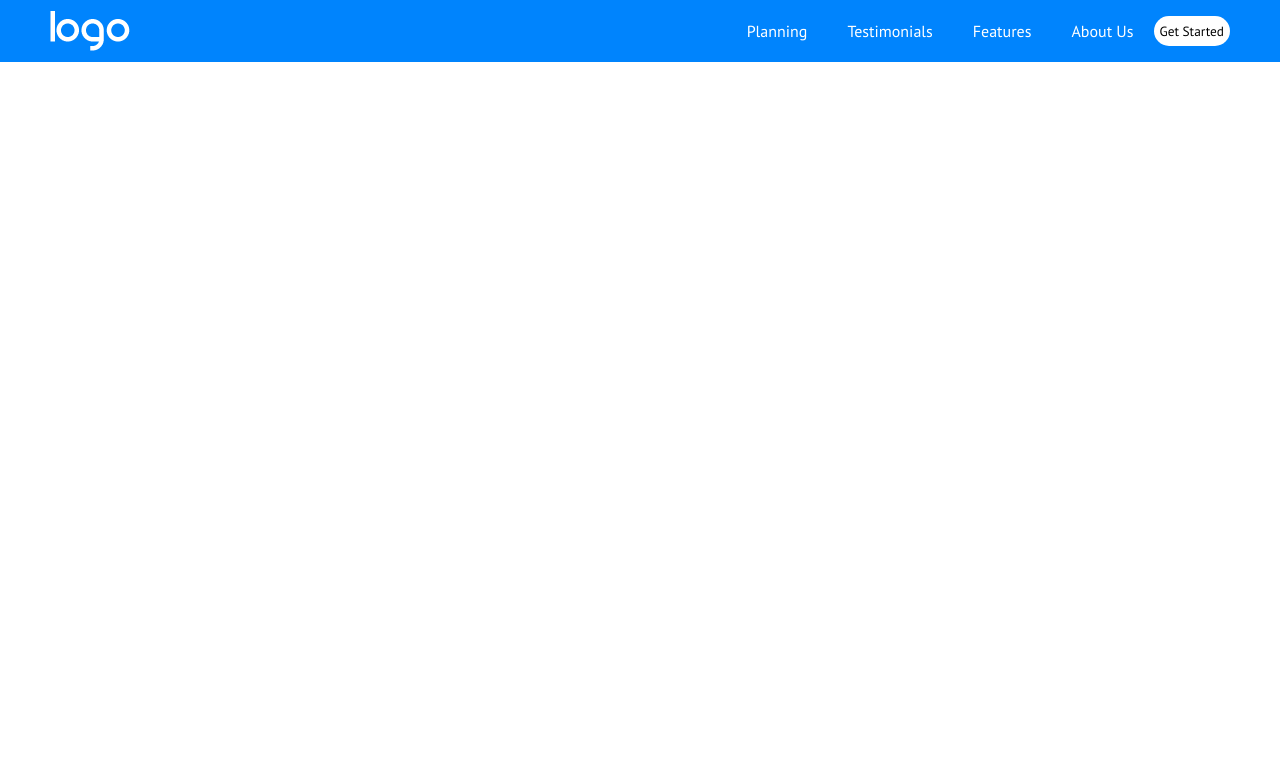
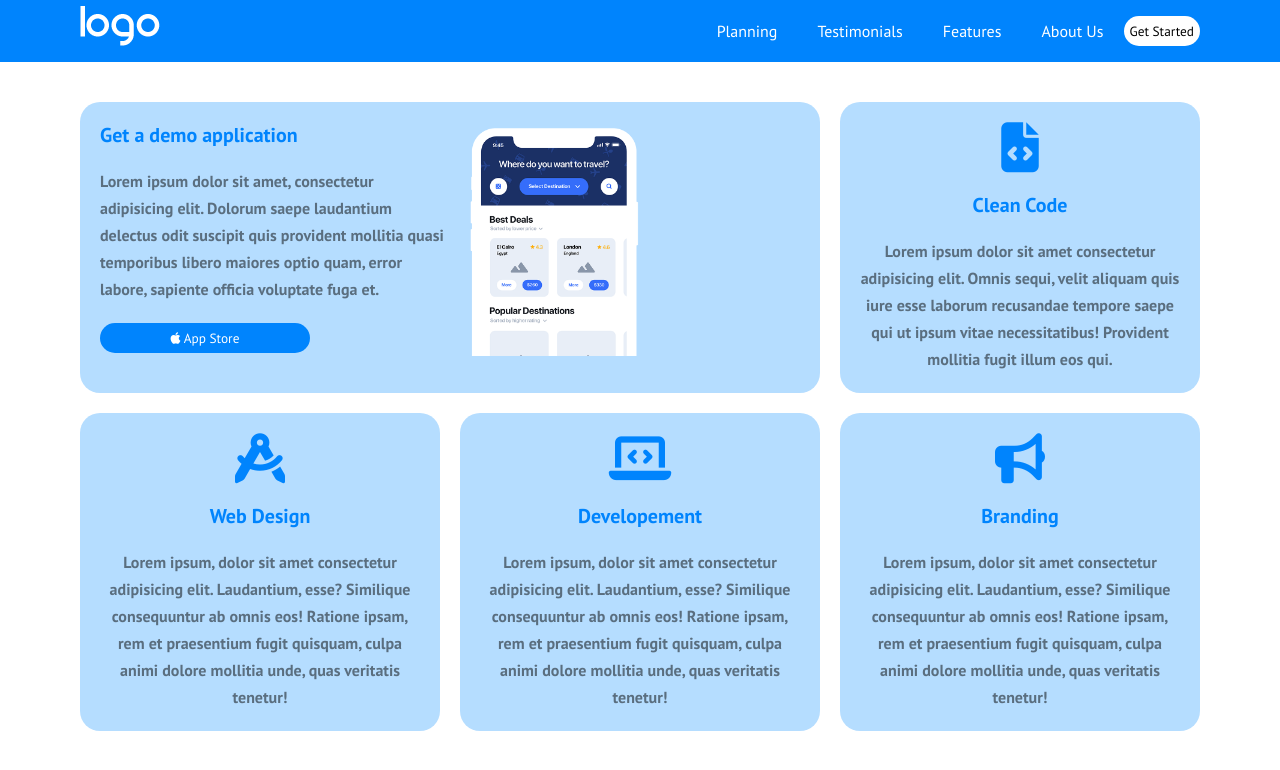
Before and after one commit to Fabrizio-padula-hub/htmlcss-responsive-layout, a plain HTML site: page index.html in a window 1280 px wide. Drawn offline with Linux system fonts and the light colour scheme.

Commit message:
feat: add section info-card

```diff
--- a/index.html
+++ b/index.html
@@ -13,8 +13,8 @@
 <body>
     <header>
         <div class="container">
-            <div class="row centering flex justify">
-                <div>
+            <div class="centering flex justify">
+                <div class="logo">
                     <img src="./img/logo.png" alt="logo">
                 </div>
                 <div class="menu flex">
@@ -26,13 +26,87 @@
                             <li>About Us</li>
                         </ul>
                     </nav>
-                    <button class="btn">Get Started</button>
+                    <button class="btn btn-none">Get Started</button>
                     <i class="fa-solid fa-bars"></i>
                 </div>
             </div>
         </div>
     </header>
-    <body></body>
+    <main>
+        <!-- intro info -->
+        <section class="info-card centering">
+            <!-- card demo and clean code -->
+            <div class="row flex">
+                <div class="col grow flex">
+                    <div class="card flex">
+                        <div class="text-smart-50">
+                            <div><strong>Get a demo application</strong></div>
+                            <p>
+                                Lorem ipsum dolor sit amet, consectetur adipisicing elit. Dolorum saepe laudantium delectus odit suscipit quis provident mollitia quasi temporibus libero maiores optio quam, error labore, sapiente officia voluptate fuga et.
+                            </p>
+                            <button class="btn">
+                                <i class="fa-brands fa-apple"></i>
+                                App Store
+                            </button>
+                        </div>
+                        <div class="text-smart-50">
+                            <img src="./img/phone.png" alt="smartphone">
+                        </div>
+                    </div>
+                </div>
+                <div class="col flex">
+                    <div class="card">
+                        <div>
+                            <i class="fa-solid fa-file-code"></i>
+                        </div>
+                        <div><strong>Clean Code</strong></div>
+                        <p>
+                            Lorem ipsum dolor sit amet consectetur adipisicing elit. Omnis sequi, velit aliquam quis iure esse laborum recusandae tempore saepe qui ut ipsum vitae necessitatibus! Provident mollitia fugit illum eos qui.
+                        </p>
+                    </div>
+                </div>
+            </div>
+            <!-- /card demo and clean code -->
+            <!-- card web, development, branding -->
+            <div class="row flex">
+                <div class="col">
+                    <div class="card">
+                        <div>
+                            <i class="fa-solid fa-compass-drafting"></i>
+                        </div>
+                        <div><strong>Web Design</strong></div>
+                        <p>
+                            Lorem ipsum, dolor sit amet consectetur adipisicing elit. Laudantium, esse? Similique consequuntur ab omnis eos! Ratione ipsam, rem et praesentium fugit quisquam, culpa animi dolore mollitia unde, quas veritatis tenetur!
+                        </p>
+                    </div>
+                </div>
+                <div class="col">
+                    <div class="card">
+                        <div>
+                            <i class="fa-solid fa-laptop-code"></i>
+                        </div>
+                        <div><strong>Developement</strong></div>
+                        <p>
+                            Lorem ipsum, dolor sit amet consectetur adipisicing elit. Laudantium, esse? Similique consequuntur ab omnis eos! Ratione ipsam, rem et praesentium fugit quisquam, culpa animi dolore mollitia unde, quas veritatis tenetur!
+                        </p>
+                    </div>
+                </div>
+                <div class="col">
+                    <div class="card">
+                        <div>
+                            <i class="fa-solid fa-bullhorn"></i>
+                        </div>
+                        <div><strong>Branding</strong></div>
+                        <p>
+                            Lorem ipsum, dolor sit amet consectetur adipisicing elit. Laudantium, esse? Similique consequuntur ab omnis eos! Ratione ipsam, rem et praesentium fugit quisquam, culpa animi dolore mollitia unde, quas veritatis tenetur!
+                        </p>
+                    </div>
+                </div>
+            </div>
+            <!-- /card web, development, branding -->
+        </section>
+        <!-- /intro info -->
+    </main>
     <footer></footer>
 
 
--- a/style.css
+++ b/style.css
@@ -36,13 +36,20 @@ body{
     display: flex;
     flex-wrap: wrap;
 }
+.row{
+    margin-left: -10px;
+    margin-right: -10px;
+}
 .centering{
-    max-width: 1200px;
+    max-width: 1140px;
     margin: 0 auto;
     padding: 0 10px;
 }
 .justify{
     justify-content: space-between;
+}
+.grow{
+    flex-grow: 1;
 }
 
 /*--------------
@@ -54,6 +61,10 @@ body{
     border-radius: 30px;
     background-color: #fff;
     font-family: "PT Sans", sans-serif;
+}
+.card{
+    padding: 20px;
+    border-radius: 20px;
 }
 
 /*--------------
@@ -73,7 +84,7 @@ header img{
     color: #fff;
     cursor: pointer;
 }
-header .row, header .menu{
+header .logo, header .menu{
     min-height: 50px;
     align-items: center;
 }
@@ -81,20 +92,78 @@ header .row, header .menu{
     display: none;
 }
 
+/*--------------
+    MAIN
+--------------*/
+/*** SECTION INFO-CARD ***/
+.info-card{
+    margin-top: 30px;
+}
+.info-card .col{
+    width: calc(100% / 3);
+    padding: 10px;
+    align-items: stretch;
+}
+.text-smart-50{
+    width: 50%;
+    text-align: left;
+}
+.info-card .card{
+    background-color: #b5ddff;
+    text-align: center;
+}
+.info-card i:not(.fa-apple){
+    color: #0084fd;
+    font-size: 50px;
+    margin-bottom: 20px;
+
+}
+.info-card strong{
+    font-size: 20px;
+    color: #0084fd;
+    padding: 20px 0;
+}
+.info-card p{
+    font-weight: 700;
+    color: #5a6e7f;
+    line-height: 27px;
+    margin-top: 20px;
+}
+.info-card img{
+    max-width: 60%;
+}
+.info-card button{
+    background-color: #0084fd;
+    color: #fff;
+    margin-top: 20px;
+    width: 60%;
+}
+/*** FINE SECTION INFO-CARD ***/
+
 /***********************
-    MEDIA QUERY
+    RESPONSIVE
 ***********************/
 /* TABLET */
 @media screen and (max-width: 992px){
+    .centering{
+        margin: 0px 20px;
+    }
     .menu i{
         display: block;
         color: #fff;
         padding-right: 20px;
     }
-    .menu nav, button{
+    .menu nav, .btn-none{
         display: none;
+    }
+    .info-card .text-smart-50{
+        width: 100%;
     }
 }
 
 /* SMARTPHONE */
-@media screen and (max-width: 768px){}
+@media screen and (max-width: 768px){
+    .info-card .col{
+        width: 100%;
+    }
+}
```
Also changed, not shown: img/phone.png (added).
